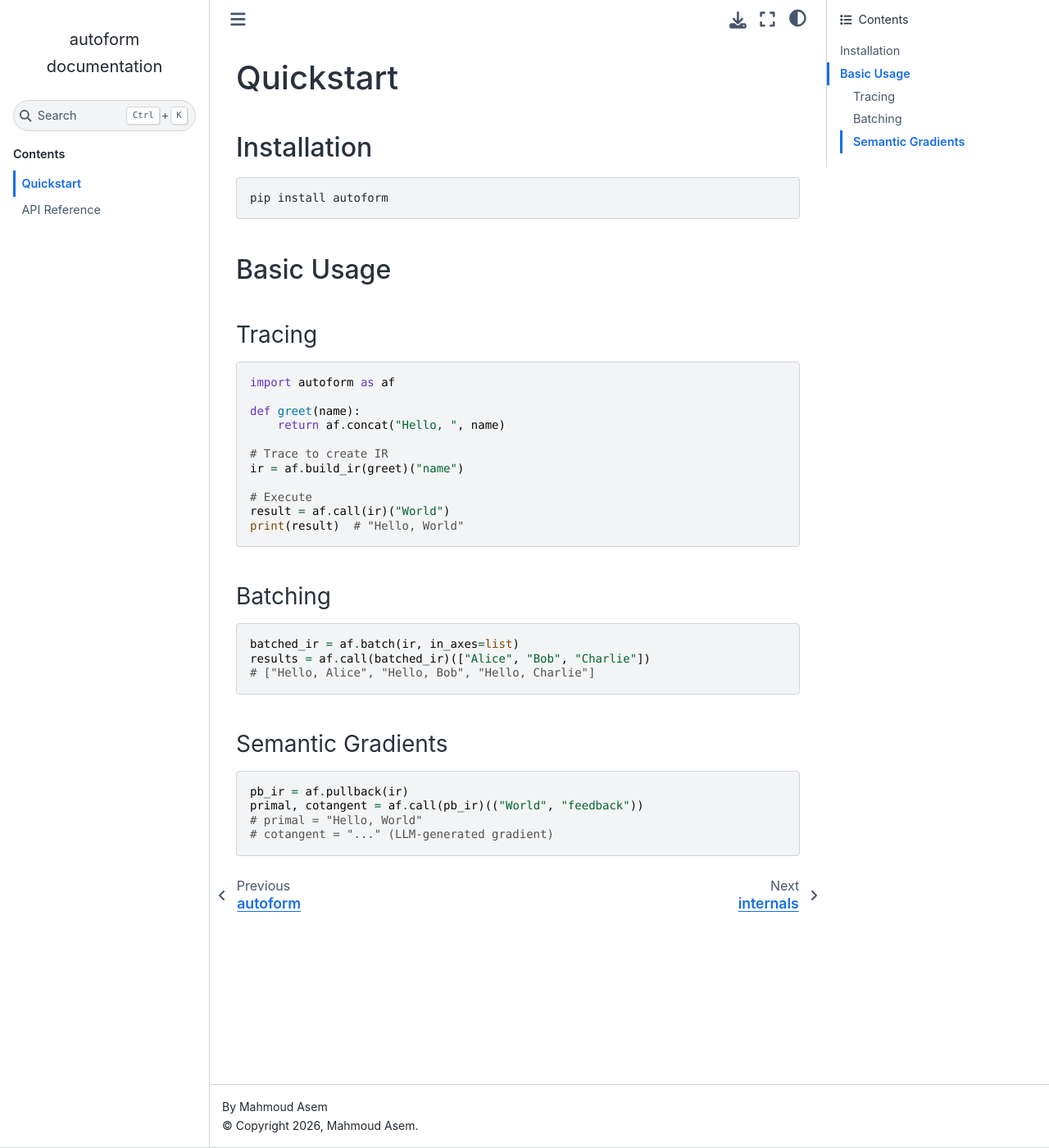
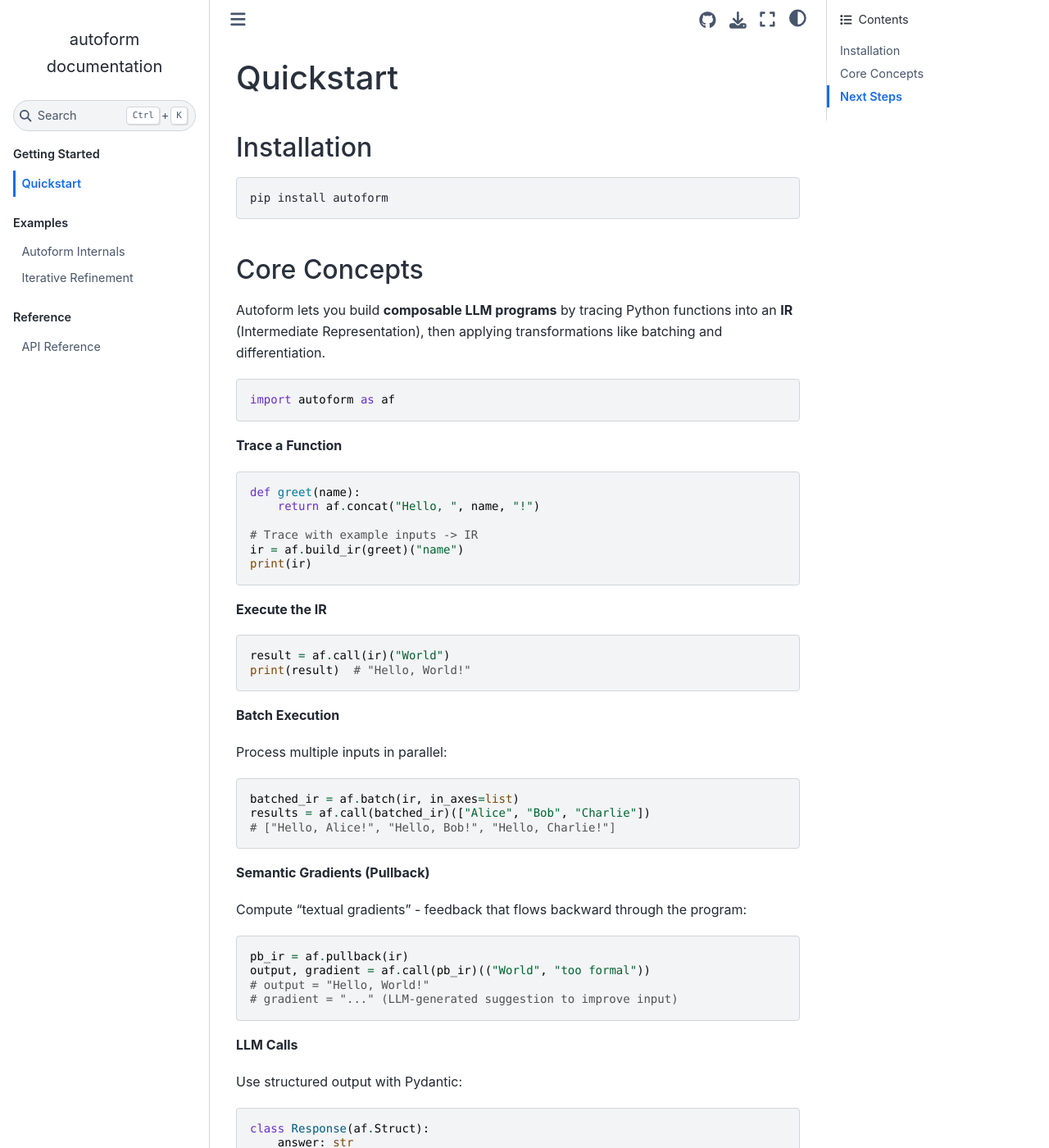
Before and after one commit to ASEM000/autoform, a Sphinx documentation site: the page built from docs/quickstart.md, in a window 1280 px wide and 1400 px high. Shown: the whole window at 82% size. Built offline with Sphinx 7.4.7 and the Sphinx Book theme 1.1.4, drawn with Linux system fonts in a browser that asks for light colours; pages that are not in the unit, such as notebooks, are missing from menus; some of the changed text lies outside the part shown.

Commit message:
Refactor docs: move examples, update config and content

````diff
--- a/docs/conf.py
+++ b/docs/conf.py
@@ -13,19 +13,58 @@
     "sphinx.ext.autodoc",
     "sphinx.ext.napoleon",
     "sphinx.ext.viewcode",
+    "sphinx.ext.intersphinx",  # link to external docs
+    "sphinx_autodoc_typehints",  # better type annotations
+    "sphinx_copybutton",  # copy button on code blocks
     "myst_parser",
     "nbsphinx",
 ]
 
 templates_path = ["_templates"]
-exclude_patterns = ["_build", "Thumbs.db", ".DS_Store", "**.ipynb_checkpoints"]
+exclude_patterns = [
+    "_build",
+    "Thumbs.db",
+    ".DS_Store",
+    "**.ipynb_checkpoints",
+    "examples/*.py",  # use .ipynb only
+    "conf.py",  # config, not docs
+]
 master_doc = "index"
+suppress_warnings = ["epub.duplicated_toc_entry"]
 
 html_theme = "sphinx_book_theme"
 html_static_path = ["_static"]
+html_theme_options = {
+    "show_toc_level": 3,
+    "navigation_with_keys": True,
+    "show_nav_level": 2,
+    "repository_url": "https://github.com/ASEM000/autoform",
+    "use_repository_button": True,
+    "use_issues_button": True,
+    "collapse_navigation": False,
+}
 
 # Napoleon settings
 napoleon_google_docstring = True
+
+# autodoc settings
+autodoc_member_order = "bysource"
+autodoc_typehints = "description"
+typehints_defaults = "braces"
+simplify_optional_unions = True
+always_use_bars_union = True
+
+# Simplify complex type displays
+autodoc_type_aliases = {
+    "P": "P",
+    "R": "R",
+    "ParamSpec": "...",
+    "Tree": "Tree",
+    "Collected": "dict",
+}
+
+# intersphinx links
+intersphinx_mapping = {"python": ("https://docs.python.org/3", None)}
 
 # nbsphinx settings
 html_css_files = ["_static/custom.css"]
@@ -33,3 +72,7 @@
 nbsphinx_allow_errors = True
 nbsphinx_codecell_lexer = "python3"
 nbsphinx_custom_formats = {".py": ["jupytext.reads", {"fmt": "py:percent"}]}
+
+# copybutton settings
+copybutton_prompt_text = r">>> |\.\.\. |\$ "
+copybutton_prompt_is_regexp = True
--- a/docs/iterative_refinement.py
+++ b/docs/examples/iterative_refinement.py
@@ -4,8 +4,10 @@
 #     text_representation:
 #       extension: .py
 #       format_name: percent
+#       format_version: '1.3'
+#       jupytext_version: 1.18.1
 #   kernelspec:
-#     display_name: Python 3
+#     display_name: af
 #     language: python
 #     name: python3
 # ---
@@ -13,22 +15,31 @@
 # %% [markdown]
 # # Iterative Refinement
 #
-# LLM workflows often require **iterative refinement**: improve text until a quality
-# threshold is met, or fix bugs until the code is clean. The challenge is
-# efficiency—when processing batches, items complete at different rates.
+# [![Open In Colab](https://colab.research.google.com/assets/colab-badge.svg)](https://colab.research.google.com/github/ASEM000/autoform/blob/main/docs/examples/iterative_refinement.ipynb)
 #
-# This tutorial demonstrates `af.while_loop` with **true early exit**: items that
-# finish stop consuming LLM calls immediately, saving cost and time.
+# This tutorial demonstrates `af.while_loop` with **true early exit** for iterative LLM workflows.
+
+# %% [markdown]
+# ## Setup (Colab only)
+#
+# Uncomment and run the following cell if running in Google Colab:
 
 # %%
+# # !pip install autoform
+# import os
+# os.environ["OPENAI_API_KEY"] = "your-key-here"
+
+# %%
+from typing import Literal
+
 import autoform as af
 
-MODEL = "ollama/llama3.2:3b"  # or "openai/gpt-4o-mini"
+MODEL = "openai/gpt-4o-mini"  # or "ollama/llama3.2:3b" for local
 
 # %% [markdown]
-# ## The Cost Problem
+# ## 1. The Problem
 #
-# Consider reviewing 3 code snippets with a maximum of 5 refinement iterations:
+# LLM workflows often require **iterative refinement**: improve text until a quality threshold is met. The challenge: when processing batches, items complete at different rates.
 #
 # | Snippet | Bugs | Standard Batching | Early Exit |
 # |---------|------|-------------------|------------|
@@ -37,23 +48,20 @@
 # | 3 | 5 | 5 calls | 5 calls |
 # | **Total** | | **15 calls** | **8 calls** |
 
-
 # %% [markdown]
-# ## Implementation
+# ## 2. Define the State
 #
-# ### Define the Loop State
-#
-# The state flows through each iteration. Input and output structures must match.
+# The loop state flows through each iteration. Input and output structures must match.
 
 
 # %%
 class ReviewState(af.Struct):
     code: str
-    has_bugs: str  # "yes" or "no"
+    has_bugs: Literal["yes", "no"]  # constrained to exact values
 
 
 # %% [markdown]
-# ### Define Condition and Body
+# ## 3. Define Condition and Body
 #
 # - **Condition**: Return `True` to continue, `False` to exit
 # - **Body**: Transform state, checkpoint for observability
@@ -77,17 +85,17 @@
     messages = [{"role": "user", "content": prompt}]
     result = af.struct_lm_call(messages, model=MODEL, struct=ReviewState)
 
-    # Each checkpoint = one iteration (collected later)
     af.checkpoint(result.code, collection="iterations", name="code")
-
     return result
 
 
 # %% [markdown]
-# ### Build the Loop
+# ## 4. Build the Loop
+#
+# Trace condition and body separately, then compose with `while_loop`:
 
 # %%
-dummy = ReviewState(code="", has_bugs="yes")
+dummy = ReviewState(code="...", has_bugs="yes")
 
 cond_ir = af.build_ir(should_continue)(dummy)
 body_ir = af.build_ir(fix_one_bug)(dummy)
@@ -101,7 +109,7 @@
 print(loop_ir)
 
 # %% [markdown]
-# ### Single Execution
+# ## 5. Single Execution
 
 # %%
 buggy = ReviewState(
@@ -116,7 +124,9 @@
 print(f"\nIterations: {len(collected.get('code', []))}")
 
 # %% [markdown]
-# ### Batched Execution with Early Exit
+# ## 6. Batched Execution with Early Exit
+#
+# Items that finish early stop consuming LLM calls:
 
 # %%
 batched_ir = af.batch(
@@ -133,7 +143,7 @@
     has_bugs=["yes", "yes", "yes"],
 )
 
-results, collected = af.collect(batched_ir, collection="iterations")(snippets)
+results, collected = af.collect(batched_ir, collection=("iterations", "batch"))(snippets)
 
 for i, (code, bugs) in enumerate(zip(results.code, results.has_bugs)):
     print(f"Snippet {i + 1}: has_bugs={bugs}")
@@ -142,12 +152,11 @@
 print(f"\nTotal iterations across all items: {len(collected.get('code', []))}")
 
 # %% [markdown]
-# ## Key Points
+# ## Summary
 #
-# | Feature | Benefit |
-# |---------|---------|
-# | True early exit | Items stop LLM calls when done |
-# | Checkpoint collection | Track iteration counts without state bloat |
-# | Composable | `batch`, `pullback`, `collect` all work together |
+# 1. **State**: Define a structured state that flows through iterations
+# 2. **Condition**: Returns `True` to continue, `False` to exit
+# 3. **Body**: Transform state each iteration
+# 4. **Early exit**: Items stop LLM calls when done, saving cost
 #
 # Use `while_loop` for any iterate-until-done pattern: refinement, search, agents.
--- a/docs/quickstart.md
+++ b/docs/quickstart.md
@@ -6,37 +6,77 @@
 pip install autoform
 ```
 
-## Basic Usage
+## Core Concepts
 
-### Tracing
+Autoform lets you build **composable LLM programs** by tracing Python functions into an **IR** (Intermediate Representation), then applying transformations like batching and differentiation.
 
 ```python
 import autoform as af
-
-def greet(name):
-    return af.concat("Hello, ", name)
-
-# Trace to create IR
-ir = af.build_ir(greet)("name")
-
-# Execute
-result = af.call(ir)("World")
-print(result)  # "Hello, World"
 ```
 
-### Batching
+**Trace a Function**
+
+```python
+def greet(name):
+    return af.concat("Hello, ", name, "!")
+
+# Trace with example inputs -> IR
+ir = af.build_ir(greet)("name")
+print(ir)
+```
+
+**Execute the IR**
+
+```python
+result = af.call(ir)("World")
+print(result)  # "Hello, World!"
+```
+
+**Batch Execution**
+
+Process multiple inputs in parallel:
 
 ```python
 batched_ir = af.batch(ir, in_axes=list)
 results = af.call(batched_ir)(["Alice", "Bob", "Charlie"])
-# ["Hello, Alice", "Hello, Bob", "Hello, Charlie"]
+# ["Hello, Alice!", "Hello, Bob!", "Hello, Charlie!"]
 ```
 
-### Semantic Gradients
+**Semantic Gradients (Pullback)**
+
+Compute "textual gradients" - feedback that flows backward through the program:
 
 ```python
 pb_ir = af.pullback(ir)
-primal, cotangent = af.call(pb_ir)(("World", "feedback"))
-# primal = "Hello, World"
-# cotangent = "..." (LLM-generated gradient)
+output, gradient = af.call(pb_ir)(("World", "too formal"))
+# output = "Hello, World!"
+# gradient = "..." (LLM-generated suggestion to improve input)
 ```
+
+**LLM Calls**
+
+Use structured output with Pydantic:
+
+```python
+class Response(af.Struct):
+    answer: str
+    confidence: float
+
+def ask(question):
+    prompt = af.format("Answer: {}", question)
+    return af.struct_lm_call(
+        [{"role": "user", "content": prompt}],
+        model="openai/gpt-4o-mini",
+        struct=Response,
+    )
+
+ir = af.build_ir(ask)("question")
+result = af.call(ir)("What is 2+2?")
+print(result.answer, result.confidence)
+```
+
+## Next Steps
+
+- **[Internals](examples/internals)**: Learn how primitives and rules work
+- **[Iterative Refinement](examples/iterative_refinement)**: Build loops with early exit
+- **[API Reference](api)**: Full function documentation
````
Also changed, not shown: docs/examples/internals.py (renamed from docs/internals.py, +12 -0 lines), docs/index.md (+17 -3 lines), docs/examples/internals.ipynb (added), docs/examples/iterative_refinement.ipynb (added), 2 other files.
